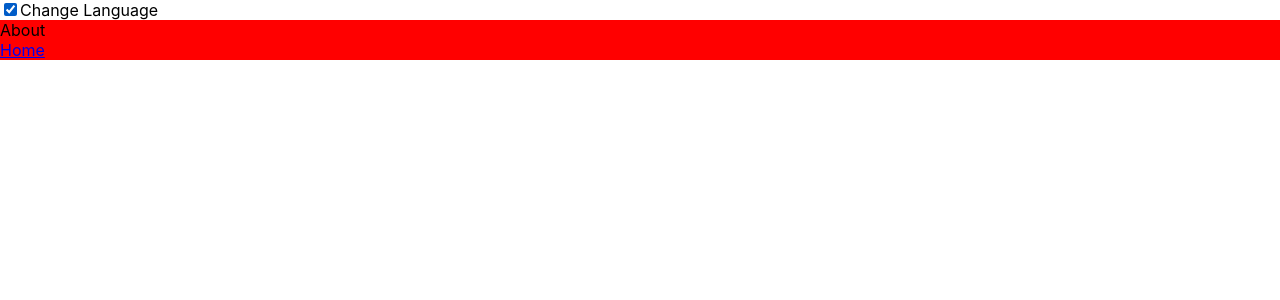
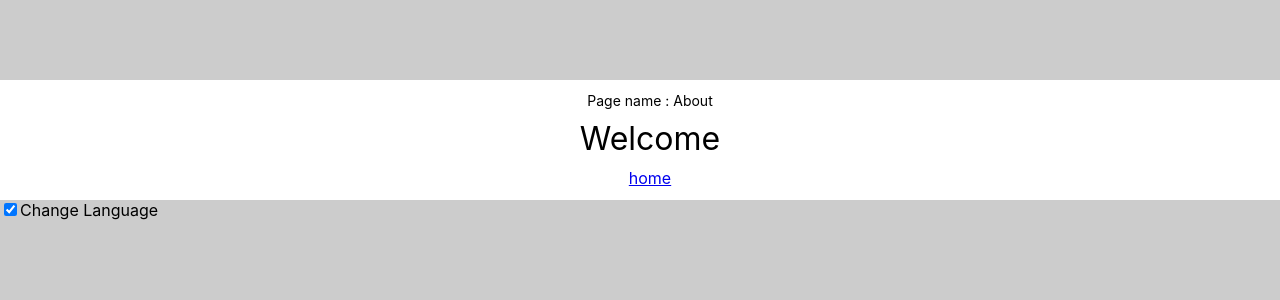
Before and after one commit to alithecodeguy/3features, a React (Create React App) app: page /about in a window 1280 px wide. Shown: the top 300 px of the page. Built offline with nearby package versions, Linux system fonts and the light colour scheme.

Commit message:
style fix and terms added

```diff
--- a/public/translate/en.json
+++ b/public/translate/en.json
@@ -1,4 +1,7 @@
 {
   "changeLanguageButtonLabel": "Change Language",
-  "About": "About"
+  "About": "About",
+  "Home": "Home",
+  "Welcome": "Welcome",
+  "PageNameLabel": "Page name"
 }
--- a/public/translate/fa.json
+++ b/public/translate/fa.json
@@ -1,4 +1,7 @@
 {
   "changeLanguageButtonLabel": "تغییر زبان",
-  "About": "درباره"
+  "About": "درباره ما",
+  "Home": "خانه",
+  "Welcome": "خوش آمدید",
+  "PageNameLabel": "نام صفحه"
 }
--- a/src/layout/PrimaryLayout.tsx
+++ b/src/layout/PrimaryLayout.tsx
@@ -11,7 +11,29 @@ type Props = {
 function PrimaryLayout({ children }: Props) {
   const { lang, setLang, translate } = useInternationalizationContext();
   return (
-    <div style={{ display: "flex", flexDirection: "column" }}>
+    <main
+      style={{
+        display: "flex",
+        flexDirection: "column",
+        backgroundColor: "#ccc",
+        minHeight: "100vh",
+      }}
+    >
+      <div
+        style={{
+          marginTop: 80,
+          width: "100vw",
+          height: 100,
+          backgroundColor: "#fff",
+          display: "flex",
+          justifyContent: "center",
+          alignItems: "center",
+          padding: 10,
+          gap: 10,
+        }}
+      >
+        {children}
+      </div>
       <label>
         <input
           type="checkbox"
@@ -20,8 +42,7 @@ function PrimaryLayout({ children }: Props) {
         />
         {`${translate("changeLanguageButtonLabel") as string}`}
       </label>
-      <div>{children}</div>
-    </div>
+    </main>
   );
 }
 
--- a/src/pages/About.tsx
+++ b/src/pages/About.tsx
@@ -16,11 +16,18 @@ export default function About() {
   return (
     <div
       style={{
-        backgroundColor: "red",
+        display: "flex",
+        flexDirection: "column",
+        alignItems: "center",
+        gap: "10px",
+        justifyContent: "center",
       }}
     >
-      <div>{`${translate("About")}`}</div>
-      <Link to="/">Home</Link>
+      <span style={{ fontSize: 14 }}>
+        {`${translate("PageNameLabel")}`} : {`${translate("About")}`}
+      </span>
+      <span style={{ fontSize: 32 }}>{`${translate("Welcome")}`}</span>
+      <Link to="/">home</Link>
     </div>
   );
 }
--- a/src/pages/Home.tsx
+++ b/src/pages/Home.tsx
@@ -1,12 +1,30 @@
+//library
 import { memo } from "react";
+
+//component
 import Link from "../components/router/Link";
+
+//hook
+import { useInternationalizationContext } from "../contexts/InternationalizationContext";
 
 type Props = {};
 
 function Home({}: Props) {
-  console.log("xxx");
+  const { translate } = useInternationalizationContext();
   return (
-    <div style={{ height: "20vh", width: "20vw", backgroundColor: "blue" }}>
+    <div
+      style={{
+        display: "flex",
+        flexDirection: "column",
+        alignItems: "center",
+        gap: "10px",
+        justifyContent: "center",
+      }}
+    >
+      <span style={{ fontSize: 14 }}>
+        {`${translate("PageNameLabel")}`} : {`${translate("Home")}`}
+      </span>
+      <span style={{ fontSize: 32 }}>{`${translate("Welcome")}`}</span>
       <Link to="/about">about</Link>
     </div>
   );
```
